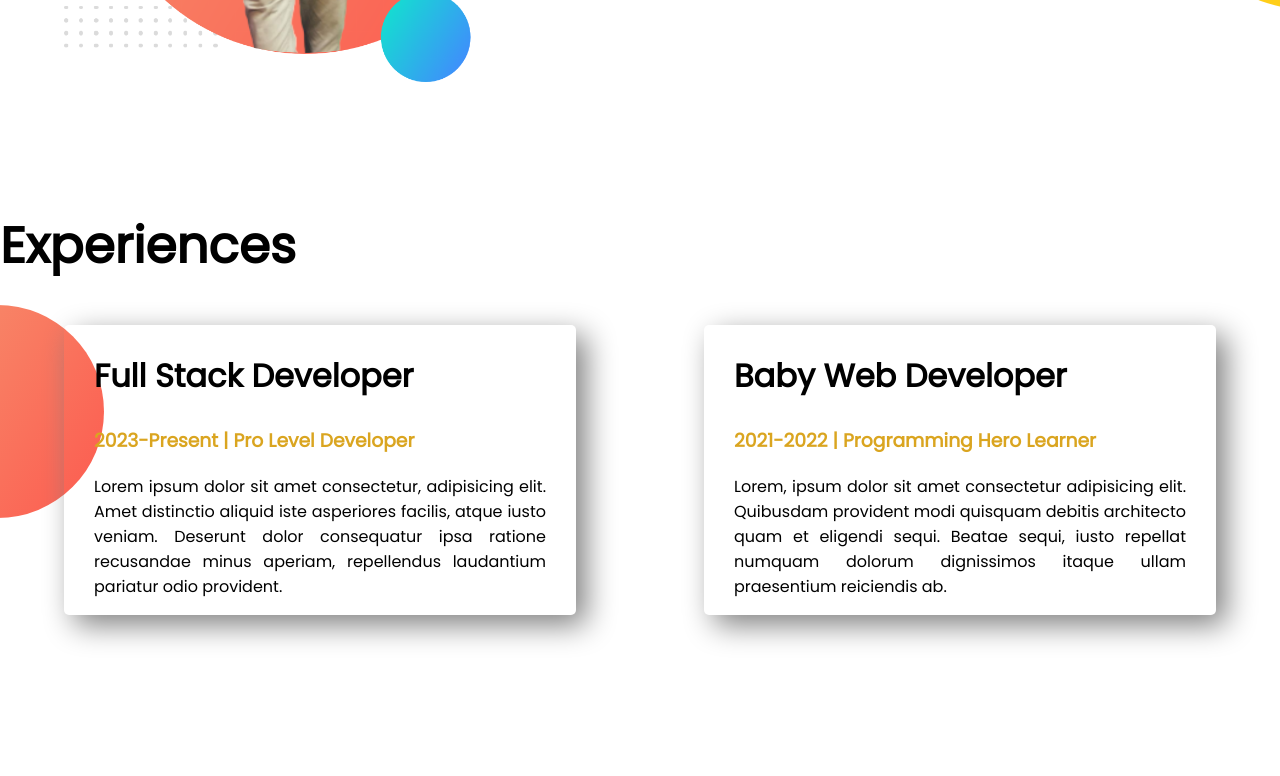
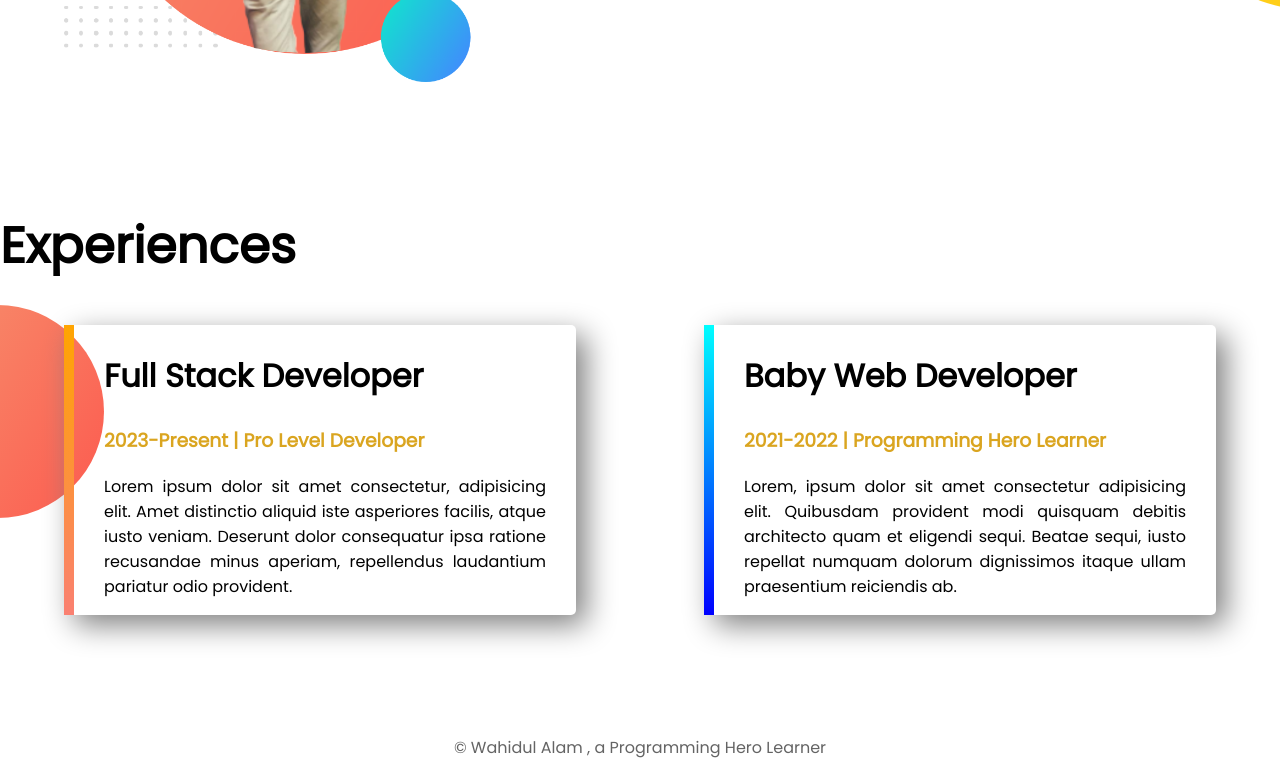
Before and after one commit to Wahidul505/developer-portfolio, a plain HTML site: page index.html in a window 1280 px wide. Shown: the part 991-1767 px from the top of the page. Before the commit the page ends 1726 px from the top, so only its background shows below. Drawn offline with Linux system fonts and the light colour scheme.

Commit message:
final commit

```diff
--- a/index.html
+++ b/index.html
@@ -49,14 +49,14 @@
   <section class="bottom-section">
     <h1>Experiences</h1>
     <div class="section-flex">
-      <div class="experience-item">
+      <div id="left-side-experience" class="experience-item">
         <h2>Full Stack Developer</h2>
         <h3 class="attractive">2023-Present | Pro Level Developer</h3>
         <p>Lorem ipsum dolor sit amet consectetur, adipisicing elit. Amet distinctio aliquid iste asperiores facilis,
           atque iusto veniam. Deserunt dolor consequatur ipsa ratione recusandae minus aperiam, repellendus laudantium
           pariatur odio provident.</p>
       </div>
-      <div class="experience-item">
+      <div id="right-side-experience" class="experience-item">
         <h2>Baby Web Developer</h2>
         <h3 class="attractive">2021-2022 | Programming Hero Learner</h3>
         <p>Lorem, ipsum dolor sit amet consectetur adipisicing elit. Quibusdam provident modi quisquam debitis
@@ -67,6 +67,10 @@
 
   </section>
 
+  <footer>
+    <p>© Wahidul Alam , a Programming Hero Learner</p>
+  </footer>
+
 
 
 
--- a/style.css
+++ b/style.css
@@ -54,6 +54,8 @@ h1{
   border-radius: 5px;
   padding: 0px 30px;
   text-align: justify;
+  border-radius: 5px;
+
 }
 .experience-item h2{
   font-size: 2em;
@@ -63,3 +65,17 @@ h1{
   background-repeat: no-repeat;
   background-position: left;
 }
+#left-side-experience{
+  border-left: 10px solid ;
+  border-image: linear-gradient(orange, salmon);
+  border-image-slice: 1;
+}
+#right-side-experience{
+  border-left: 10px solid;
+  border-image: linear-gradient(cyan, blue);
+  border-image-slice: 1
+}
+footer p{
+  text-align: center;
+  color: rgb(100, 100, 100);
+}
```
